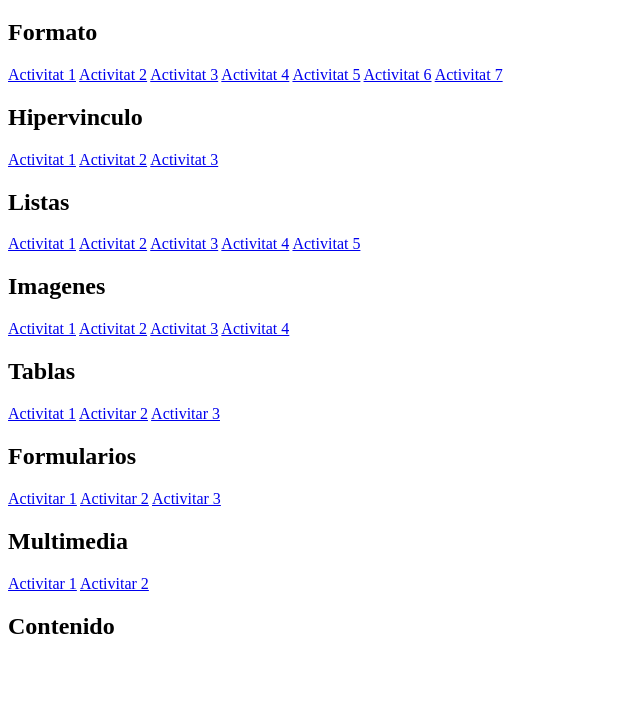
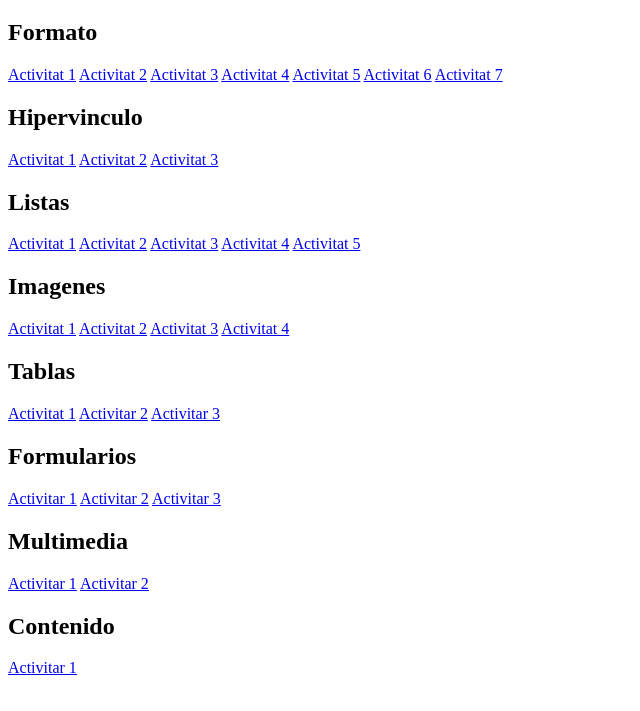
Before and after one commit to Migueletadas/HTML_LlenguatgesMarques, a plain HTML site: page index.html in a window 1280 px wide. Shown: the part 61-772 px from the top of the page, without its empty margins (0-640 px from the left). Drawn offline with Linux system fonts and the light colour scheme.

Commit message:
Deploying to gh-pages from @ Migueletadas/HTML_LlenguatgesMarques@cf8809c018e1a528e501872318081ff418760205 🚀

```diff
--- a/index.html
+++ b/index.html
@@ -42,5 +42,6 @@
     <a href="8.Multimedia/Act1.html">Activitar 1</a>
     <a href="8.Multimedia/Act2.html">Activitar 2</a>
     <h2>Contenido</h2>
+    <a href="9.Contenido/Act1.html">Activitar 1</a>
 </body>
 </html>
```
